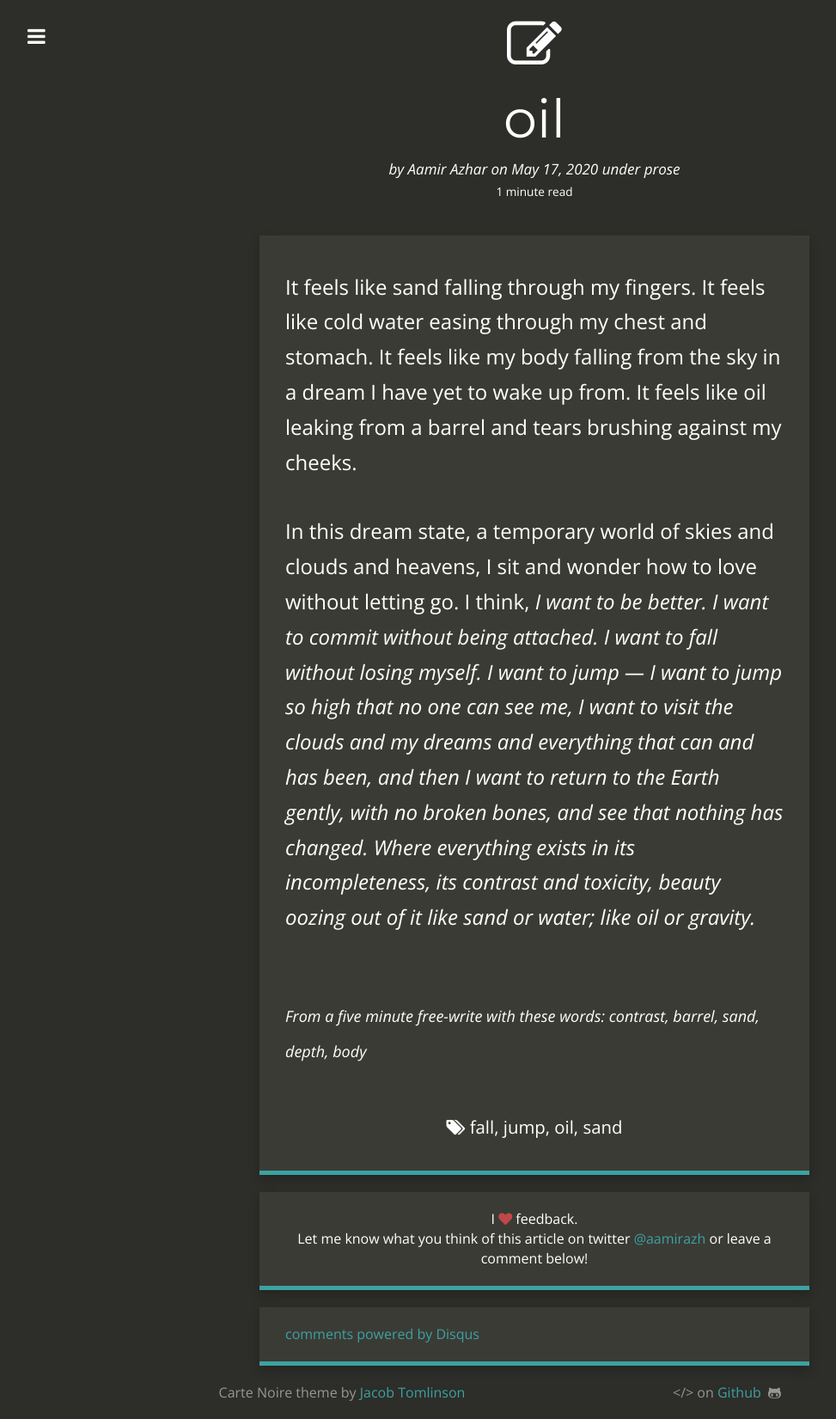
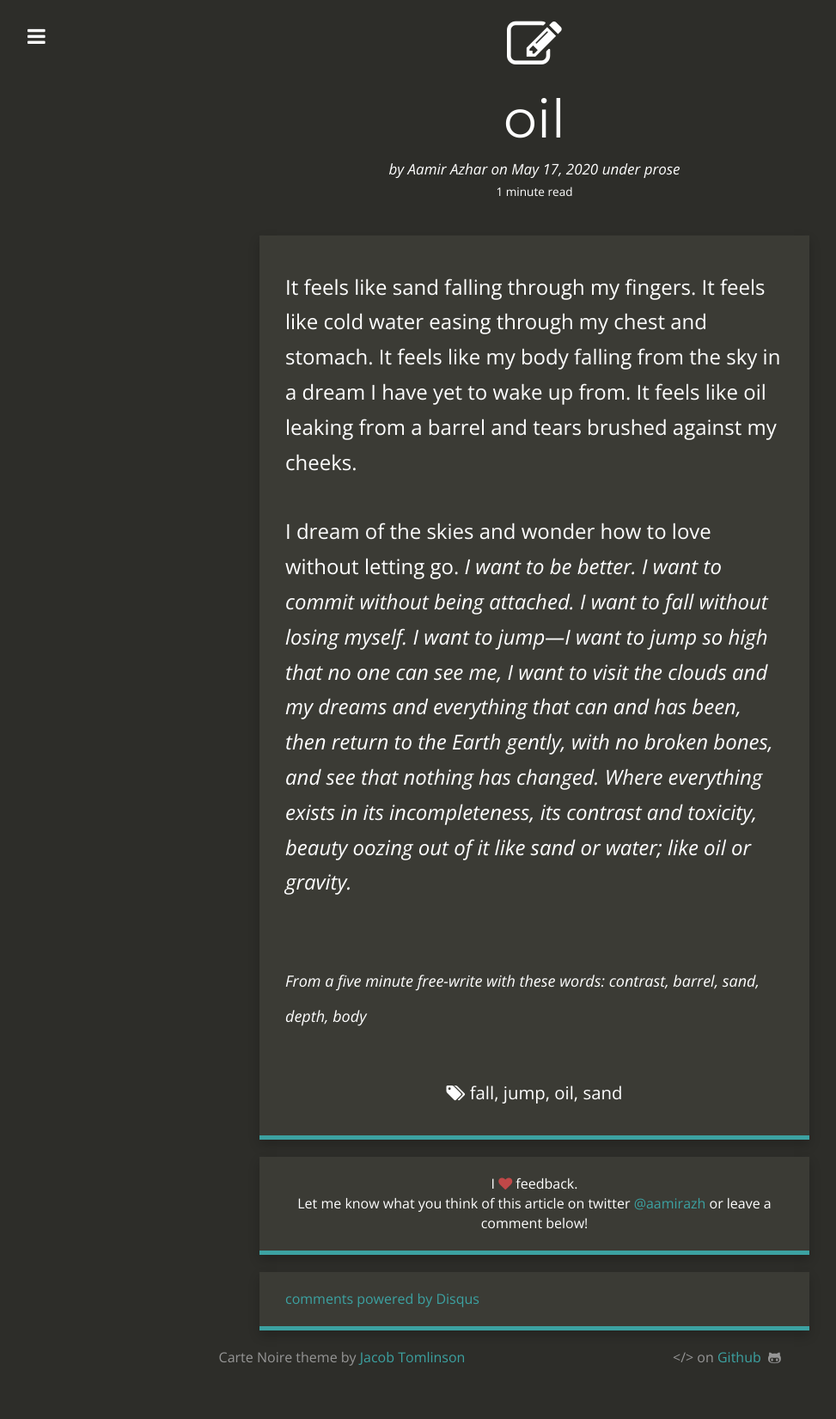
Before and after one commit to jacobtomlinson/carte-noire, a Jekyll site: the page built from _posts/2020-05-17-oil.md, in a window 1280 px wide. Shown: the whole page at 86% size, without its empty margins (18-991 px from the left). Built offline with Jekyll 4.4.1, drawn with Linux system fonts in a browser that asks for light colours; nearby versions of some CDN libraries; comment, search, counter and statistics services are not loaded; after the commit the page ends 1611 px from its top, so only the background shows below that.

Commit message:
Edit oil

```diff
--- a/_posts/2020-05-17-oil.md
+++ b/_posts/2020-05-17-oil.md
@@ -12,9 +12,9 @@
   - oil
   - sand
 ---
-It feels like sand falling through my fingers. It feels like cold water easing through my chest and stomach. It feels like my body falling from the sky in a dream I have yet to wake up from. It feels like oil leaking from a barrel and tears brushing against my cheeks.
+It feels like sand falling through my fingers. It feels like cold water easing through my chest and stomach. It feels like my body falling from the sky in a dream I have yet to wake up from. It feels like oil leaking from a barrel and tears brushed against my cheeks.
 
-In this dream state, a temporary world of skies and clouds and heavens, I sit and wonder how to love without letting go. I think, *I want to be better. I want to commit without being attached. I want to fall without losing myself. I want to jump — I want to jump so high that no one can see me, I want to visit the clouds and my dreams and everything that can and has been, and then I want to return to the Earth gently, with no broken bones, and see that nothing has changed. Where everything exists in its incompleteness, its contrast and toxicity, beauty oozing out of it like sand or water; like oil or gravity.*
+I dream of the skies and wonder how to love without letting go. *I want to be better. I want to commit without being attached. I want to fall without losing myself. I want to jump—I want to jump so high that no one can see me, I want to visit the clouds and my dreams and everything that can and has been, then return to the Earth gently, with no broken bones, and see that nothing has changed. Where everything exists in its incompleteness, its contrast and toxicity, beauty oozing out of it like sand or water; like oil or gravity.*
 
 <br>
 <sup>*From a five minute free-write with these words: contrast, barrel, sand, depth, body*</sup>
```
